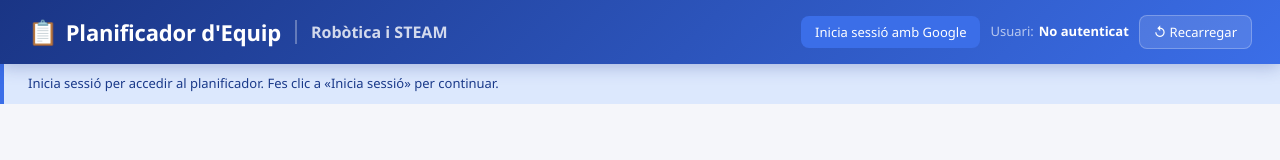
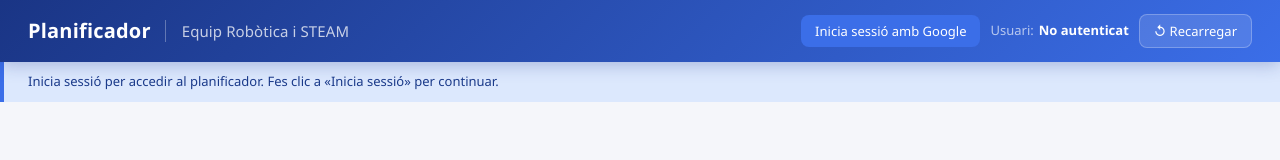
Before and after one commit to programacioirobotica/planificador-robotica-steam, a plain HTML site: page docs/index.html in a window 1280 px wide. Drawn offline with Linux system fonts and the light colour scheme.

Commit message:
Capçalera: tipografia més lleugera i sense emoji
- Títol: "Planificador" / subtítol: "Equip Robòtica i STEAM"
- font-weight 600/400 (era 800/600), lletra més moderna i airosa
- Eliminat l'emoji 📋

Co-Authored-By: Claude Sonnet 4.6 <noreply@anthropic.com>

```diff
--- a/docs/index.html
+++ b/docs/index.html
@@ -11,11 +11,8 @@
   <!-- ========== CAPÇALERA ========== -->
   <header class="capcalera">
     <div class="capcalera-esquerra">
-      <h1 class="titol-app">
-        <span class="titol-icona">📋</span>
-        Planificador d'Equip
-      </h1>
-      <span class="subtitol-app">Robòtica i STEAM</span>
+      <h1 class="titol-app">Planificador</h1>
+      <span class="subtitol-app">Equip Robòtica i STEAM</span>
     </div>
     <div class="capcalera-dreta">
       <div class="usuari-info" id="usuari-info">
--- a/docs/styles.css
+++ b/docs/styles.css
@@ -109,21 +109,18 @@ a { color: var(--color-primari); }
 .capcalera-dreta    { display: flex; align-items: center; gap: 10px; flex-wrap: wrap; }
 
 .titol-app {
-  font-size: 22px;
-  font-weight: 800;
+  font-size: 20px;
+  font-weight: 600;
   color: #fff;
-  letter-spacing: -0.2px;
-  display: flex;
-  align-items: center;
-  gap: 8px;
+  letter-spacing: 0.2px;
 }
-.titol-icona { font-size: 24px; }
 .subtitol-app {
-  font-size: 16px;
-  font-weight: 600;
-  color: rgba(255,255,255,.8);
-  padding-left: 14px;
-  border-left: 2px solid rgba(255,255,255,.3);
+  font-size: 15px;
+  font-weight: 400;
+  color: rgba(255,255,255,.75);
+  padding-left: 16px;
+  border-left: 1.5px solid rgba(255,255,255,.3);
+  letter-spacing: 0.1px;
 }
 
 .usuari-info { display: flex; align-items: center; gap: 5px; font-size: 13px; }
```
